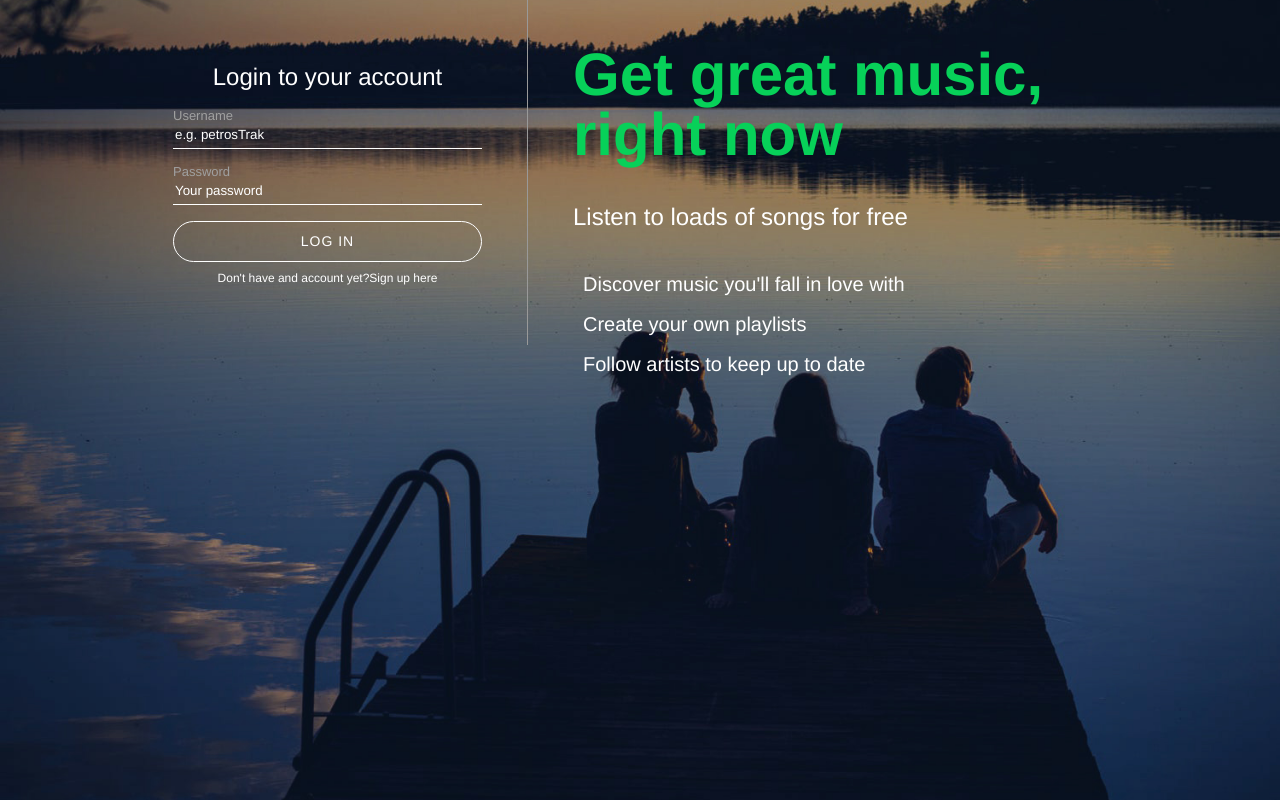
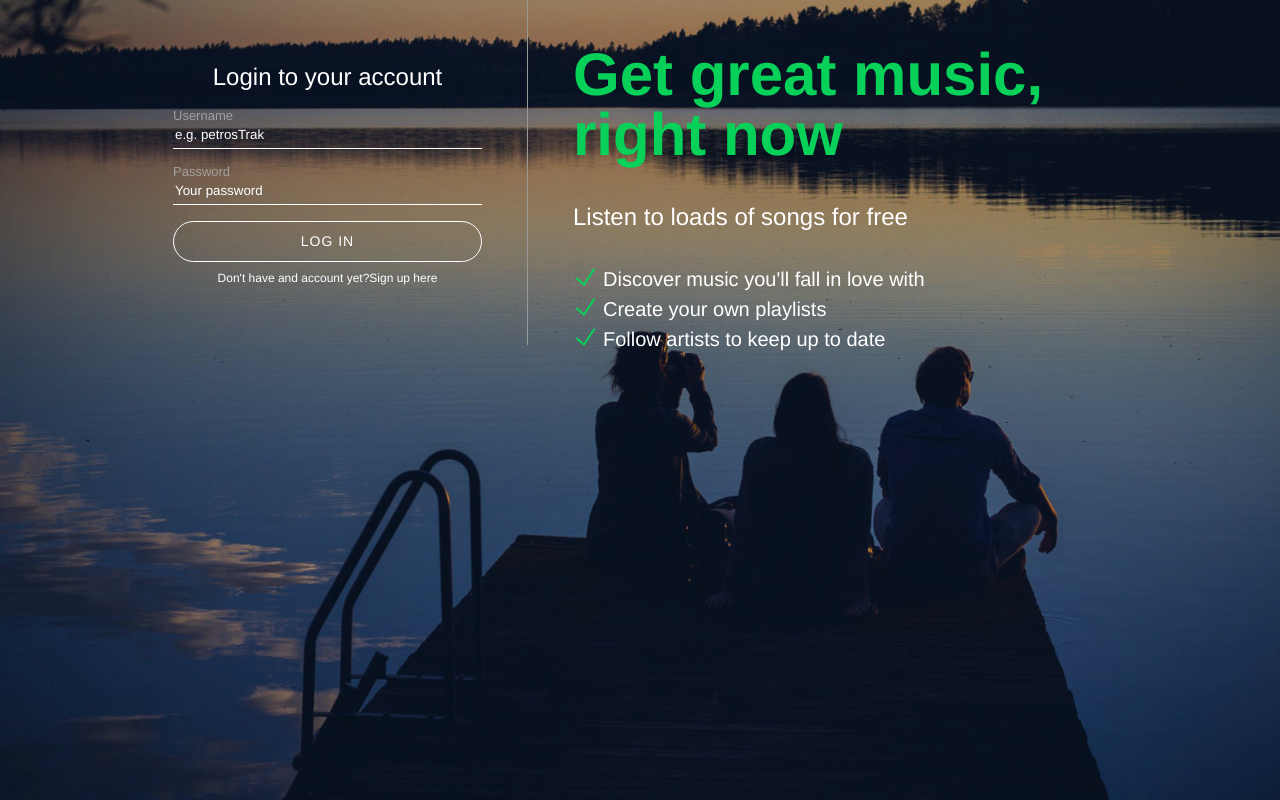
Before and after one commit to petrostrak/Spotify, a PHP site: page /register.php in a window 1280 px wide. Run offline with PHP 8.4, Linux system fonts and the light colour scheme.

Commit message:
Added errorMessage and checkmark styles

```diff
--- a/assets/css/register.css
+++ b/assets/css/register.css
@@ -134,5 +134,12 @@ body {
 #loginText li {
     font-size: 20px;
     list-style-type: none;
-    padding: 10px;
+    padding: 5px 30px;
+    background: url(../images/icons/checkmark.png) no-repeat 0 0;
 }
+
+#inputContainer .errorMessage {
+    color: #07d159;
+    font-size: 12px;
+    display: block;
+}
--- a/register.php
+++ b/register.php
@@ -51,7 +51,7 @@ function getInputValue($name)
 					<p>
 						<?php echo $account->getError(Constants::$loginFailed) ?>
 						<label for="loginUsername">Username</label>
-						<input id="loginUsername" name="loginUsername" type="text" placeholder="e.g. petrosTrak" required>
+						<input id="loginUsername" name="loginUsername" type="text" placeholder="e.g. petrosTrak" value="<?php getInputValue('loginUsername') ?>" required>
 					</p>
 					<p>
 						<label for="loginPassword">Password</label>
```
Also changed, not shown: assets/images/icons/checkmark.png (added).
